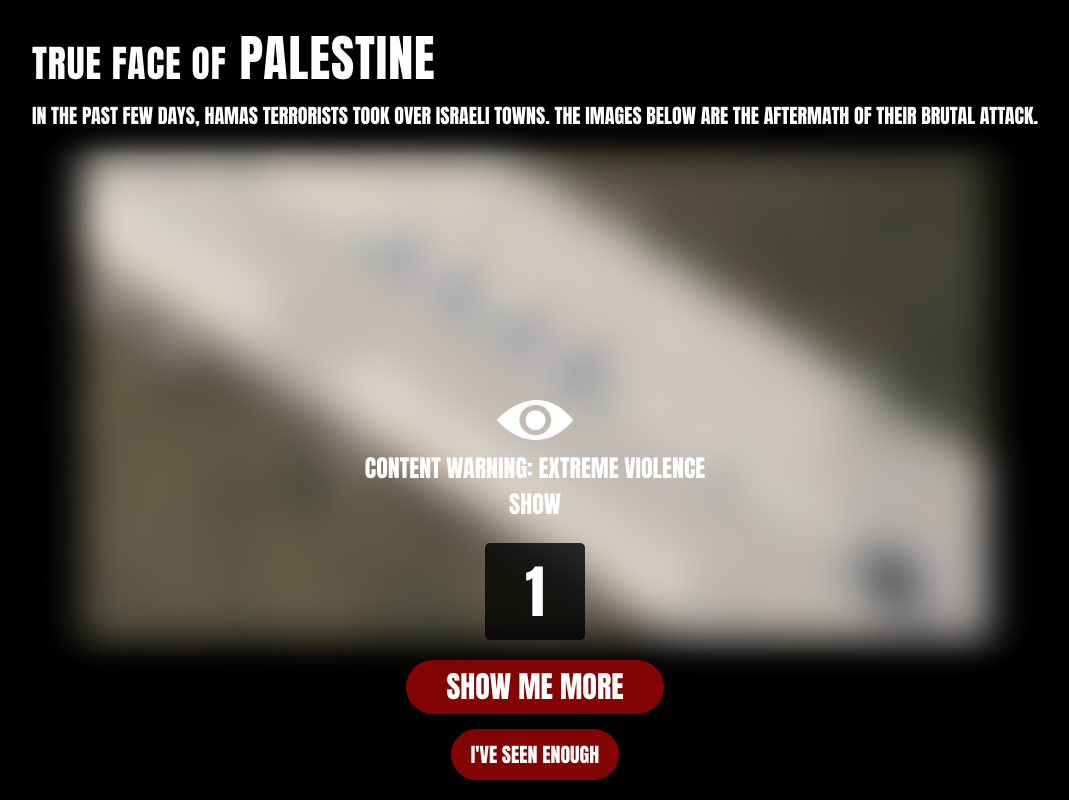
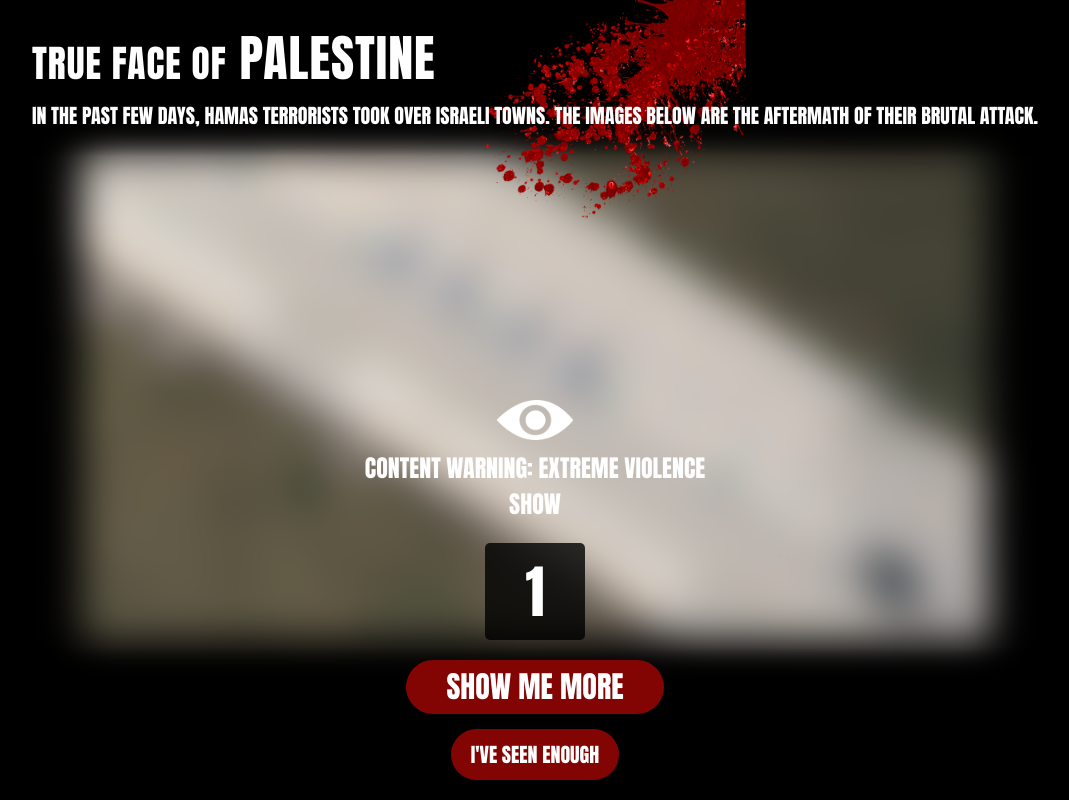
Before and after one commit to The-October-Team/7th-of-october, a React (Create React App) app: page / in a window 1280 px wide. Shown: the whole page, without its empty margins (105-1174 px from the left). Built offline with nearby package versions, Linux system fonts and the light colour scheme; a web font is replaced by a local one.

Commit message:
text and blood disappear after warning

```diff
--- a/src/App.tsx
+++ b/src/App.tsx
@@ -26,7 +26,9 @@ function MainContent({
 
     return (
         <div id="page-container">
-            <section id="title-container">
+            {contentWarning &&
+                <img src="../images/blood-2.png" id="blood-image" />}
+            {contentWarning && <section id="title-container">
                 <p id="main-title">
                     <span>true face of</span> palestine
                 </p>
@@ -35,7 +37,7 @@ function MainContent({
                     TOWNS. THE IMAGES BELOW ARE THE AFTERMATH OF THEIR BRUTAL
                     ATTACK.
                 </p>
-            </section>
+            </section>}
             <main id="graphic-container">
                 {contentWarning && (
                     <>
--- a/src/styles.css
+++ b/src/styles.css
@@ -29,8 +29,7 @@ body {
 }
 
 /* blood */
-#page-container::after {
-    content: url("../public/images/blood-2.png");
+#blood-image {
     position: absolute;
     transform: scaley(-1) scale(0.4) translate(30%, 80%);
     z-index: 3;
```
